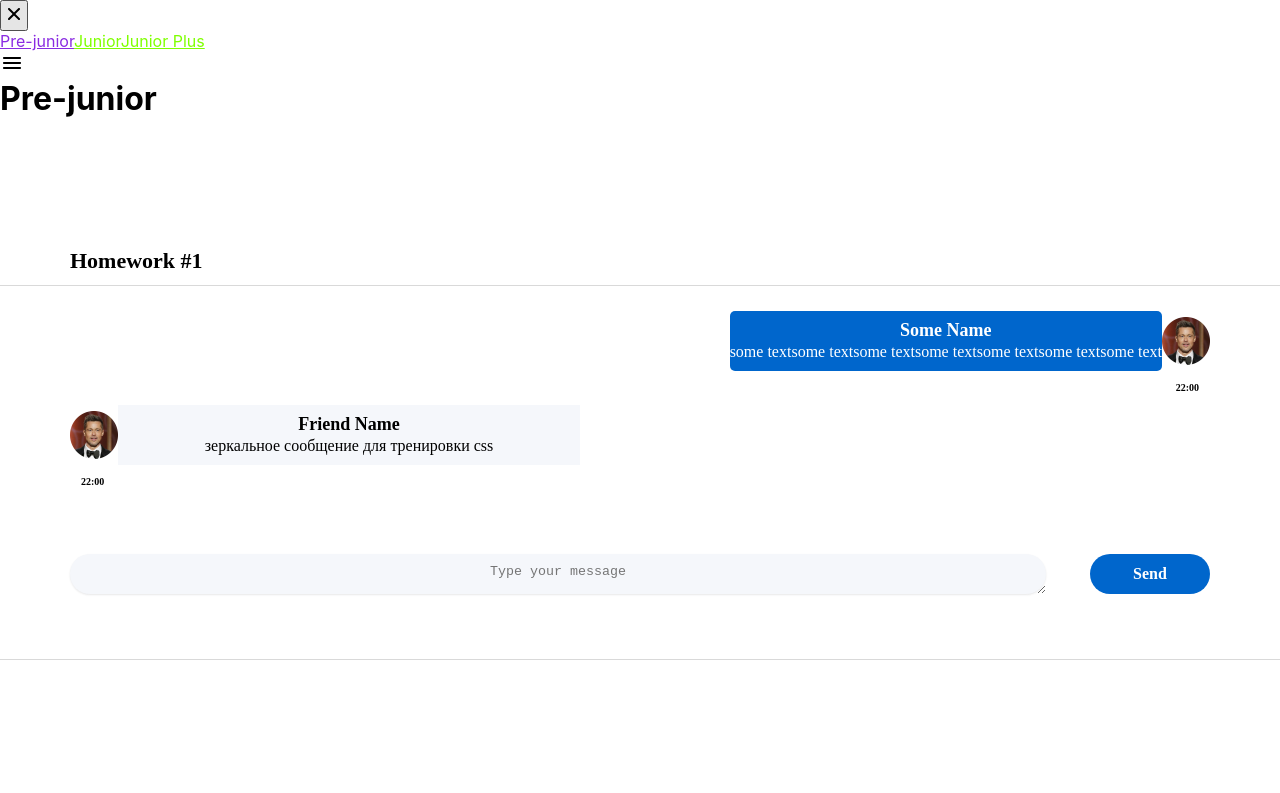
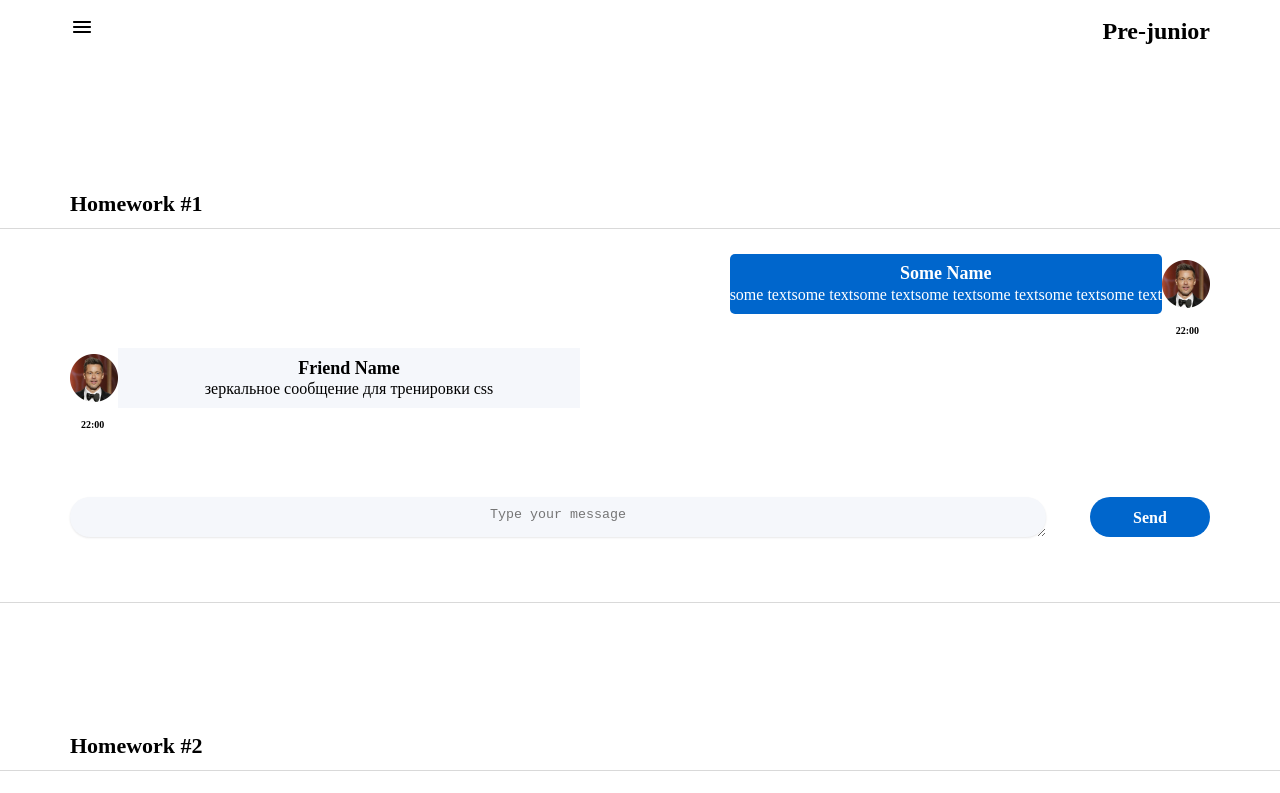
Before and after one commit to SandraVLP/homeworks-sprint2, a React (Create React App) app: page /#/pre-junior in a window 1280 px wide. Shown: the top 793 px of the page. Built offline with nearby package versions, Linux system fonts and the light colour scheme.

Commit message:
hw5 done

```diff
--- a/src/s2-homeworks/hw05/header/Header.module.css
+++ b/src/s2-homeworks/hw05/header/Header.module.css
@@ -1,8 +1,20 @@
 .burgerMenuIcon {
+    width: 24px;
+    height: 24px;
 }
 
 .header {
+    display: flex;
+    justify-content: space-between;
+    width: 100%;
+padding: 15px 70px;
+align-items: baseline;
 }
+.header h1 {
+    font-family: "Montserrat";
+font-size: 24px;
+font-weight: 600;
+line-height: 29.26px;
+text-align: left;
 
-.header h1 {
 }
--- a/src/s2-homeworks/hw05/sidebar/Sidebar.module.css
+++ b/src/s2-homeworks/hw05/sidebar/Sidebar.module.css
@@ -1,27 +1,78 @@
 .sidebar {
+    position: fixed;
+    top: 0;
+    left: 0;
+    right: 0;
+    bottom: 0;
+    z-index: 99999;
+    width: 350px;
+    height: 100vh;
+    justify-content: center;
+    align-items: center;
+    transform: translateY(-100%);
+    transition: 1s ease-in-out;
+    display: none;
 }
 
 .sidebar.open {
+    background-color: white;
+    transform: translateY(0);
+    transition: 1s ease-in-out;
+    display: block;
 }
 
 .background {
+
+    width: 100%;
+    height: 100vh;
+
+    background-color: rgba(0, 0, 0, 1);
+    opacity: 0.3;
+    z-index: 2;
+    position: fixed;
+
+
 }
 
 .nav {
+    display: flex;
+    flex-direction: column;
+    justify-content: center;
+    align-items: center;
+    font-family: "Montserrat";
+font-size: 22px;
+font-weight: 600;
+line-height: 26.82px;
+margin-top: 65px;
+
 }
 
 .nav a {
-    color: chartreuse
+    color: black;
+    text-decoration: none;
+    margin-bottom: 45px;
 }
 
 .nav a:hover {
+    color: rgba(88, 172, 255, 1);
+
+
 }
 
 .nav a.active {
-    color: blueviolet;
+    color: rgba(0, 89, 178, 1);
+    text-decoration: underline;
 }
 .close {
+    width: 24px;
+    background-color: white;
+    border: none;
+    position: absolute;
+    top: 16px;
+    left: 270px;
+
 }
 
 .close img {
+    object-fit: cover;
 }
--- a/src/s2-homeworks/hw05/sidebar/Sidebar.tsx
+++ b/src/s2-homeworks/hw05/sidebar/Sidebar.tsx
@@ -31,11 +31,9 @@ export const Sidebar: FC<PropsType> = ({open, handleClose}) => {
                         id={'hw5-pre-junior-link'}
                         to={PATH.PRE_JUNIOR}
                         onClick={handleClose}
-                        // className={isActive ? s.nav_a_active : s.nav_a}
-                        className={({ isActive }) => isActive ? s.active : s.nav_a}
-    //                     className={({ isActive }) =>
-    //  isActive ? s.activeNavLink : s.nav
-    // } // делает студент
+                        className={({ isActive }) => isActive ? s.active : ''}
+
+    //                    // делает студент
                     >
                         Pre-junior
                     </NavLink>
@@ -43,7 +41,7 @@ export const Sidebar: FC<PropsType> = ({open, handleClose}) => {
                         id={'hw5-junior-link'}
                         to={PATH.JUNIOR}
                         onClick={handleClose}
-                        className={({ isActive }) => isActive ? s.active : s.nav_a}
+                        className={({ isActive }) => isActive ? s.active : ''}
                     >
                         Junior
                     </NavLink>
@@ -51,7 +49,7 @@ export const Sidebar: FC<PropsType> = ({open, handleClose}) => {
                         id={'hw5-junior-plus-link'}
                         to={PATH.JUNIOR_PLUS}
                         onClick={handleClose}
-                        className={({ isActive }) => isActive ? s.active : s.nav_a}
+                        className={({ isActive }) => isActive ? s.active : ''}
                     >
                         Junior Plus
                     </NavLink>
```
Also changed, not shown: src/s2-homeworks/hw05/header/Header.tsx (line endings or trailing spaces).
